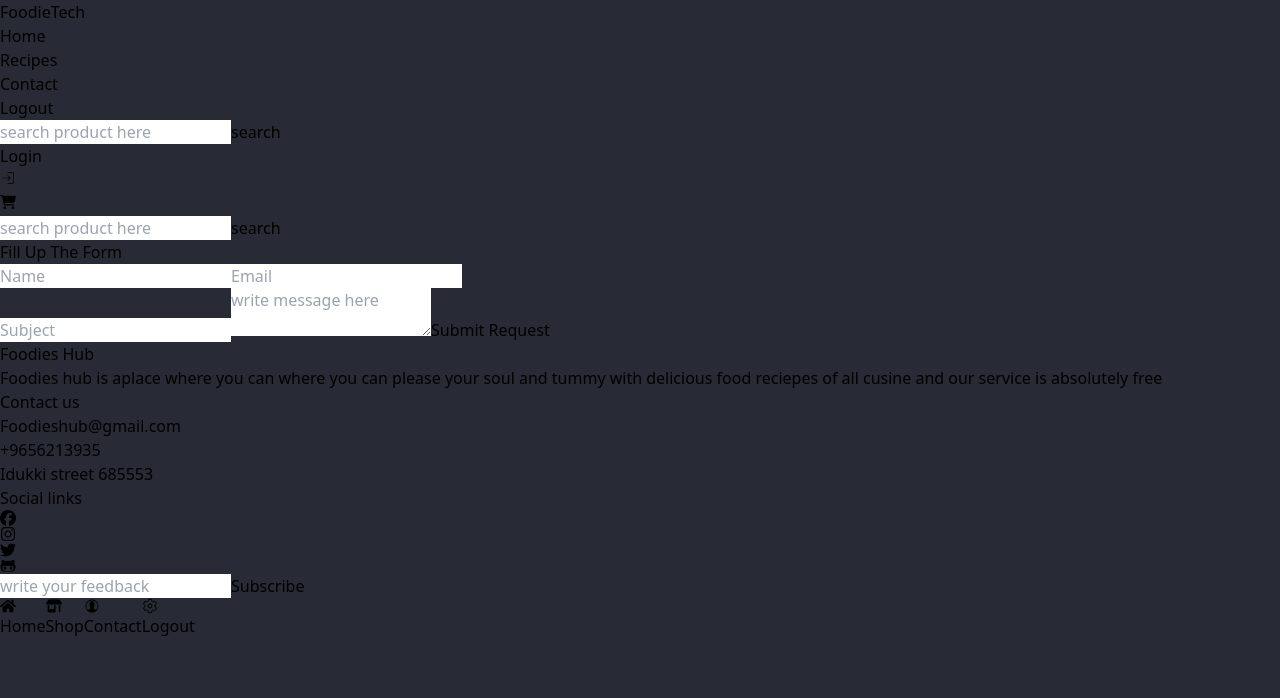
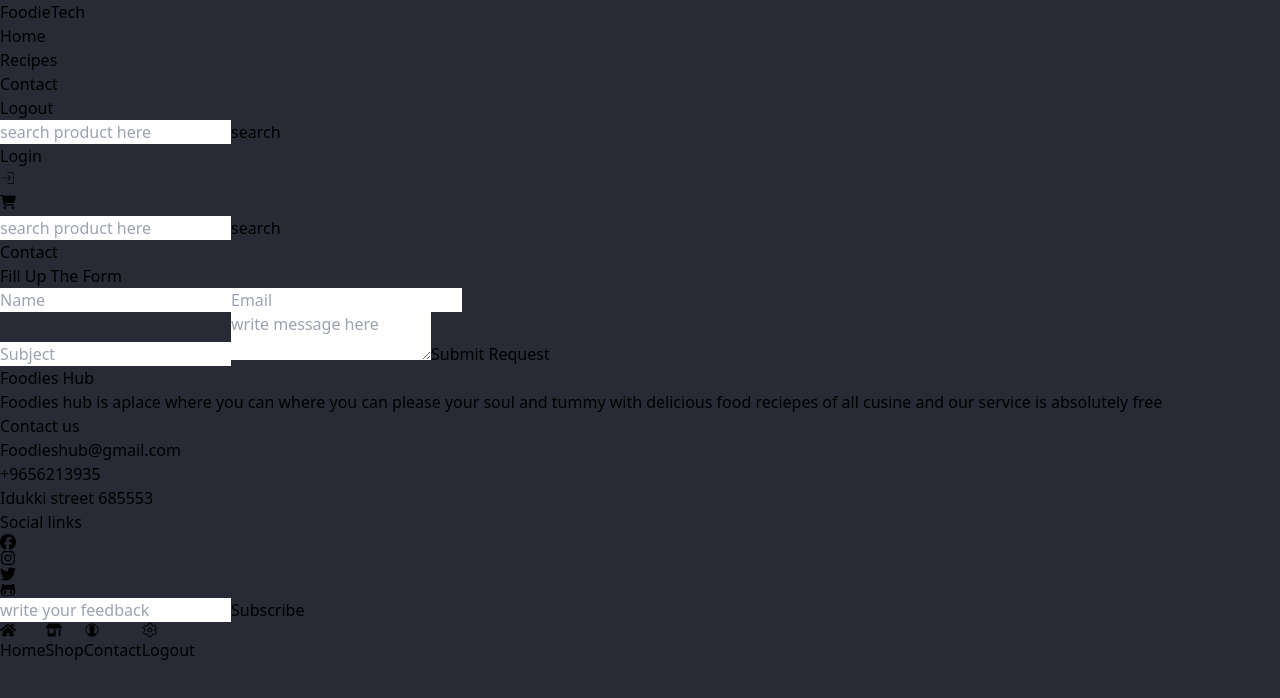
Before and after one commit to rojass2001/Foodietech, a React (Vite) app: page /contact in a window 1280 px wide. Shown: the top 698 px of the page. Built offline with nearby package versions, Linux system fonts and the light colour scheme.

Commit message:
second commit

```diff
--- a/src/Components/Tabbar.jsx
+++ b/src/Components/Tabbar.jsx
@@ -16,7 +16,6 @@ function Tabbar() {
     <>
       {!isKeyboardOpen&&
         <div className={`md:hidden w-full pt-2  flex items-center place-content-center text-green-600 h-[70px] fixed z-50 bottom-0 right-0 left-0`}>
-
           <div className='w-[97%]  flex justify-around py-1 rounded-3xl  items-center place-content-center bg-black  ' >
             <Link to="/"><button onClick={()=>changestatus(0) } className={`flex items-center text-sm place-content-center flex-col ${click===0?"font-bold":""}`}><FaHome className='text-2xl ' />Home</button></Link>
             <Link to="/reciepe">
--- a/src/Pages/Contact.jsx
+++ b/src/Pages/Contact.jsx
@@ -2,9 +2,10 @@ import Form from '../Components/Form'
 
 function Contact() {
 return (
- <div className='w-full pt-[100px] md:pt-0'>
-  <div className='w-full  bg-black py-20  px-2 md:px-12 '>
-     <Form className='w-full space-y-3  md:border-2  md:border-green-500 py-12 px-1 md:px-[100px]'>
+  <div className='w-full pt-[110px] md:pt-[60px]'>
+  <div className='w-full p-3 flex items-center font-bold bg-gray-950 place-content-center text-3xl text-green-500 text-center'>Contact</div>
+  <div className='w-full  bg-black py-5  px-2 md:px-12 '>
+     <Form className='w-full space-y-3  md:border-2  md:border-green-500 md:py-3 px-1 md:px-[100px]'>
         <p className='font-bold mb-5 text-center md:text-start  text-[24px]'>Fill Up The Form</p>
         <div className='w-full gap-8  flex flex-col md:flex-row md:gap-12   '>
           <input className='md:w-[60%] font-bold h-10 border-[1px] placeholder-green-500 bg-black text-green-500 border-green-600 outline-none  w-full' required placeholder='Name' type="text" />
@@ -12,7 +13,7 @@ return (
         </div>
         <input required className="w-full h-10 text-green-500 placeholder-green-500 font-bold bg-black mt-5 border-[1px] border-green-600 outline-none" type="text" placeholder='Subject' />
         <textarea required className='w-full h-32 text-green-500 placeholder-green-500 border-[1px] bg-black  mt-10 border-green-600 outline-none' placeholder='write message here' />
-        <button type="submit" className='font-bold h-14 text-center px-3 rounded-lg mt-4 text-white bg-green-600'>Submit Request</button>
+        <button type="button" className='font-bold h-14 text-center px-3 rounded-lg mt-4 text-white bg-green-600'>Submit Request</button>
      </Form>
    </div>
  </div>
--- a/src/Pages/Home.jsx
+++ b/src/Pages/Home.jsx
@@ -15,7 +15,7 @@ function Home() {
   },[dispatch])
   return (
   <>
-    <div className='w-full mt-[100px] md:[80px] px-2'>
+    <div className='w-full mt-[120px] md:[80px] px-2'>
       <Hero/>
       <Culniraryskill/>
       <Foodquote/>
```
Also changed, not shown: src/Pages/Cart.jsx (indentation only).
